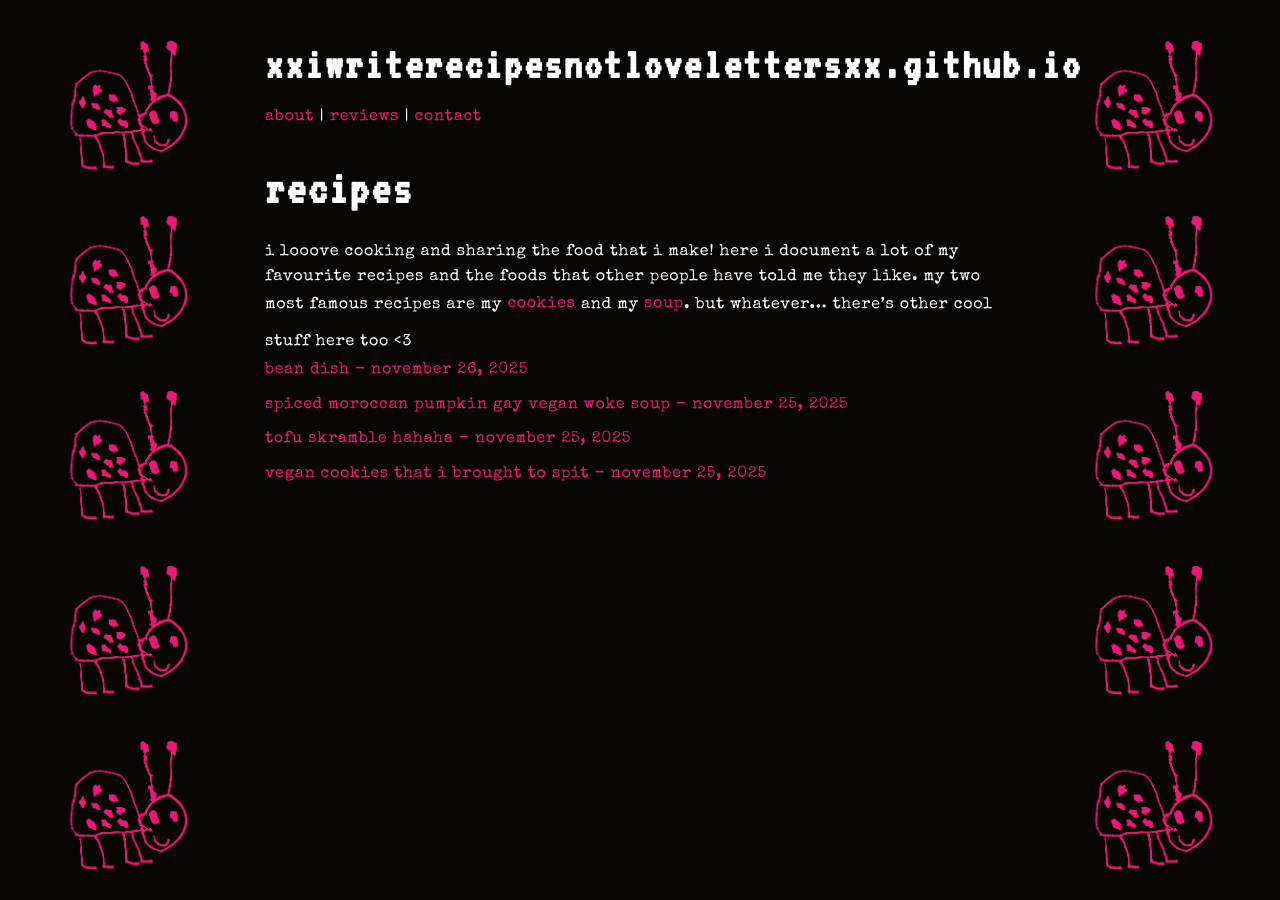
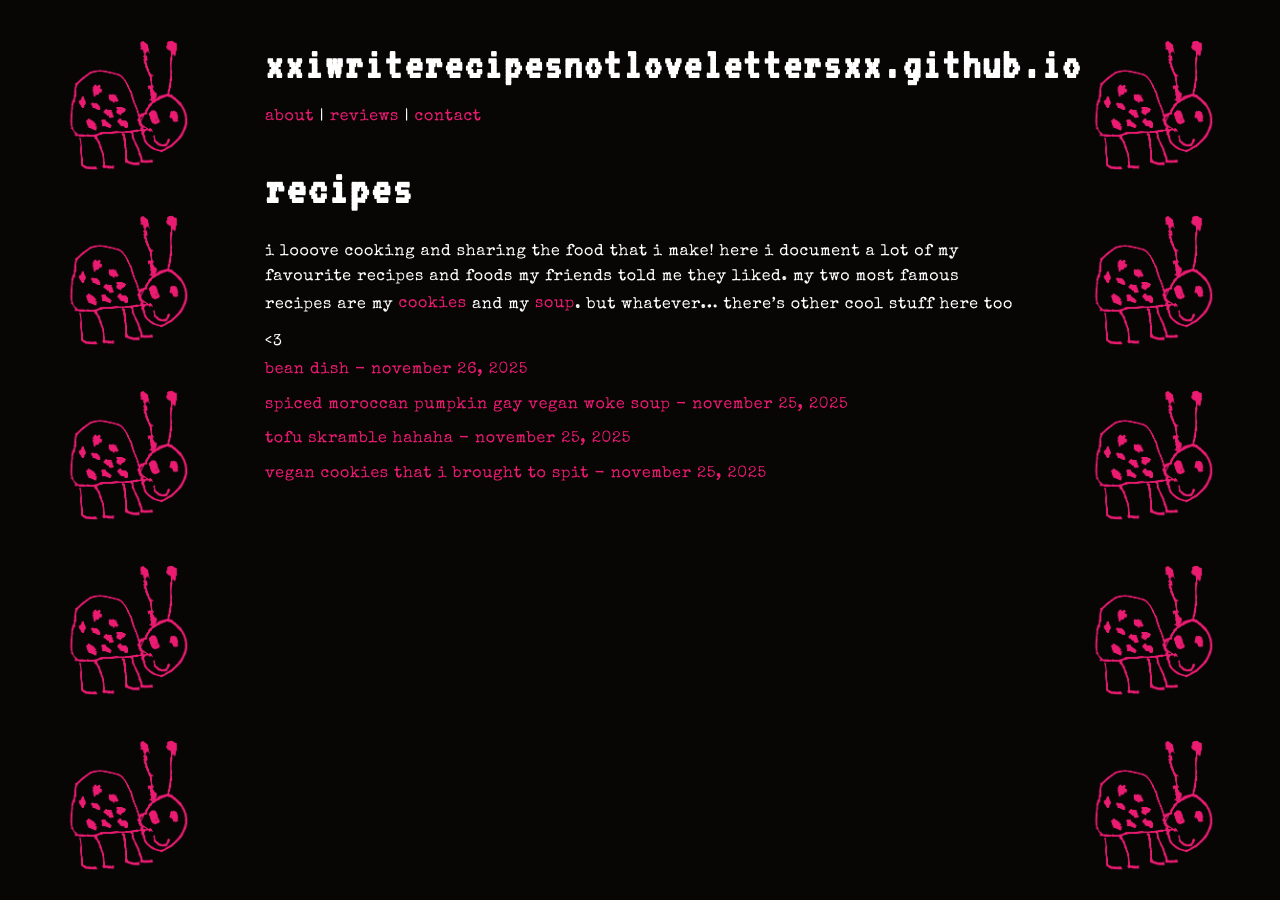
Before and after one commit to xxiwriterecipesnotlovelettersxx/xxiwriterecipesnotlovelettersxx.github.io, a Jekyll site: the page built from recipes.md, in a window 1280 px wide. Built offline with Jekyll 4.4.1, drawn with Linux system fonts in a browser that asks for light colours.

Commit message:
Update recipes.md

```diff
--- a/recipes.md
+++ b/recipes.md
@@ -4,7 +4,7 @@ title: recipes
 ---
 
 <h1>recipes</h1>
-<p></p>i looove cooking and sharing the food that i make! here i document a lot of my favourite recipes and the foods that other people have told me they like. my two most famous recipes are my <a href="/recipe/2025/11/25/vegan-cookies-that-i-brought-to-spit">cookies</a> and my <a href="/recipe/2025/11/25/spiced-morrocan-pumpkin-gay-vegan-woke-soup">soup</a>. but whatever... there's other cool stuff here too &lt;3
+<p></p>i looove cooking and sharing the food that i make! here i document a lot of my favourite recipes and foods my friends told me they liked. my two most famous recipes are my <a href="/recipe/2025/11/25/vegan-cookies-that-i-brought-to-spit">cookies</a> and my <a href="/recipe/2025/11/25/spiced-morrocan-pumpkin-gay-vegan-woke-soup">soup</a>. but whatever... there's other cool stuff here too &lt;3
 
 <ul class="recipe-list">
 {% assign recipe_posts = site.posts | where:"categories","recipe" | sort:"date" | reverse %}
```
